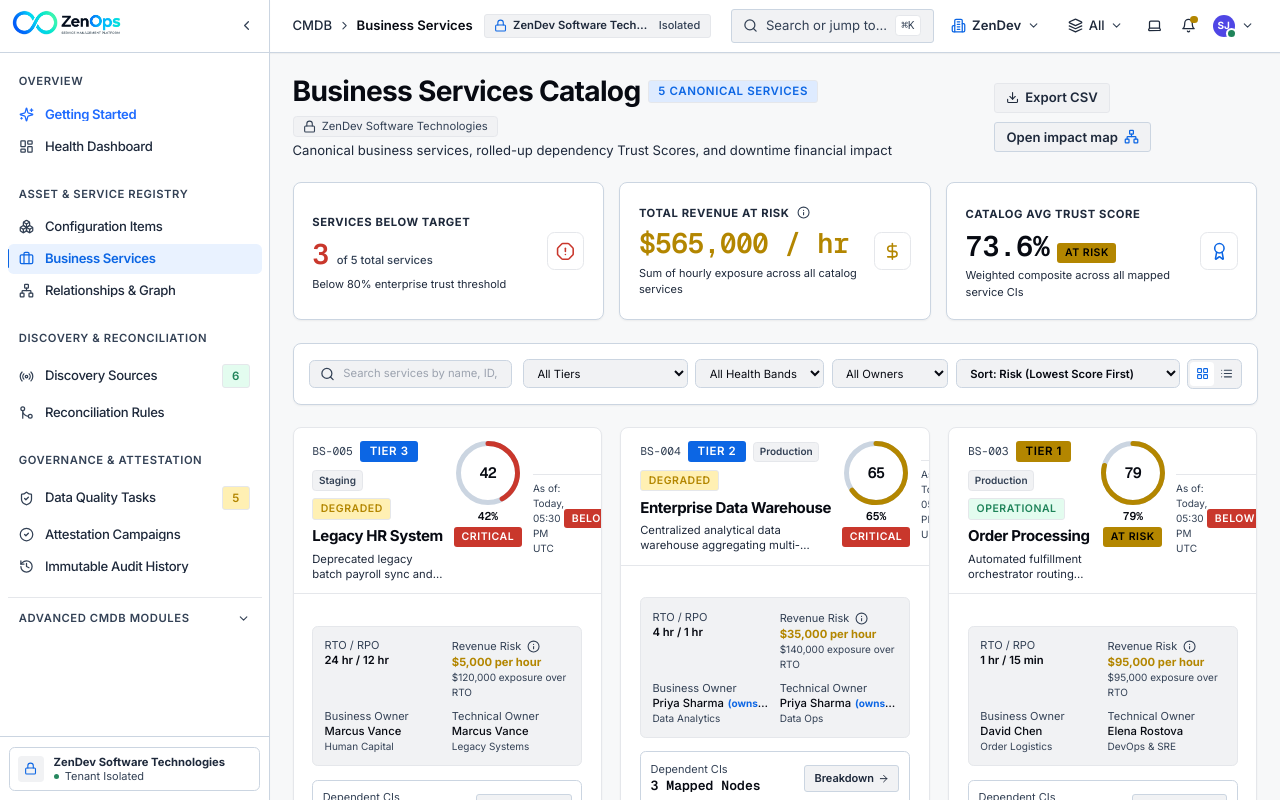
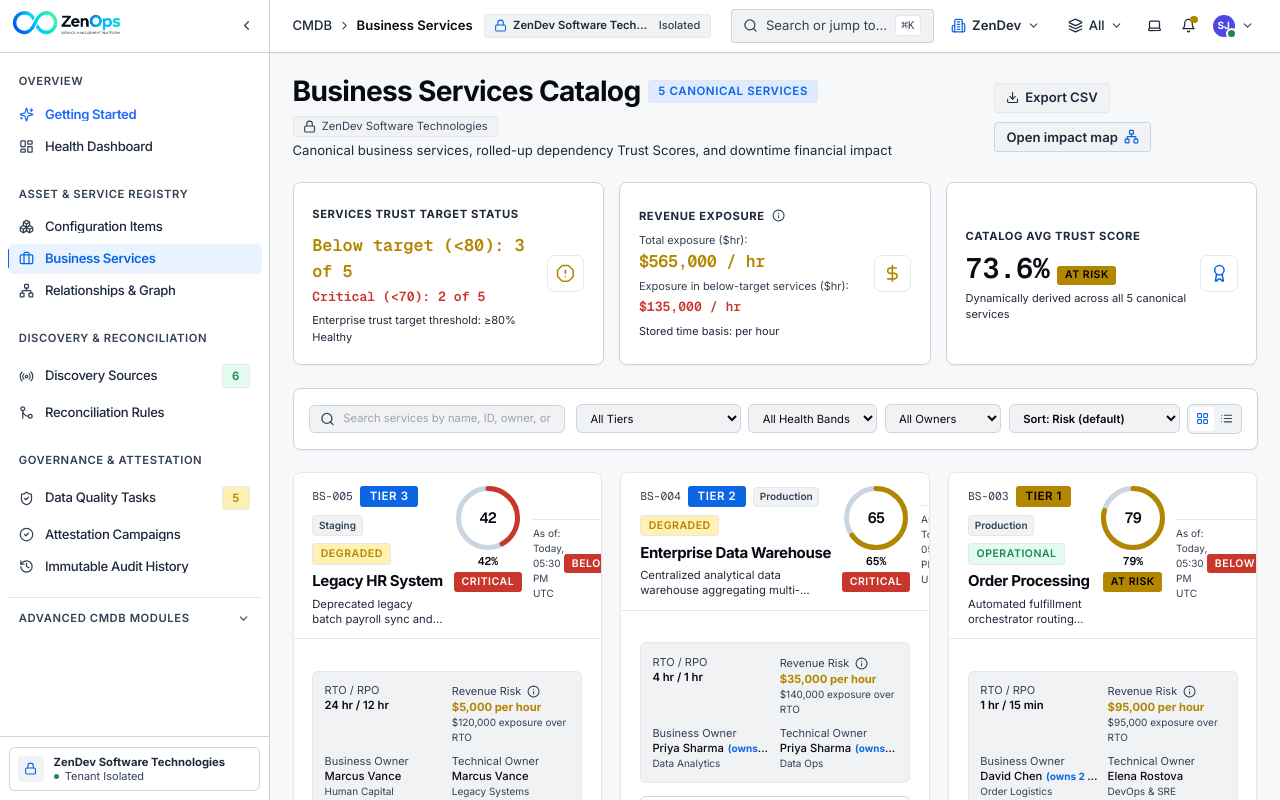
Before and after one commit to soundharyaprakash/Zenops-frontend-desgin, a Next.js app: page /services in a window 1280 px wide. Shown: the top 800 px of the page. Built offline with nearby package versions, Linux system fonts and the light colour scheme.

Commit message:
fix(services): below-target definition, dual exposure figures, owner overload threshold, and table tier/env columns

```diff
--- a/src/components/cmdb/BusinessServicesView.tsx
+++ b/src/components/cmdb/BusinessServicesView.tsx
@@ -62,16 +62,20 @@ export function BusinessServicesView() {
     return getCanonicalServiceRecords(cis, relationships);
   }, [cis, relationships]);
 
-  // Ownership frequency across all services to identify people owning > 2 services (Priority 3, Item 12)
+  // Ownership frequency across all services to identify people owning >= 2 services (Item 4)
   const ownerCounts = useMemo(() => {
     const counts = new Map<string, number>();
     allServices.forEach((s) => {
+      const distinctOwnersForService = new Set<string>();
       if (s.businessOwner?.name && s.businessOwner.name !== "Unassigned") {
-        counts.set(s.businessOwner.name, (counts.get(s.businessOwner.name) || 0) + 1);
+        distinctOwnersForService.add(s.businessOwner.name);
       }
       if (s.technicalOwner?.name && s.technicalOwner.name !== "Unassigned") {
-        counts.set(s.technicalOwner.name, (counts.get(s.technicalOwner.name) || 0) + 1);
+        distinctOwnersForService.add(s.technicalOwner.name);
       }
+      distinctOwnersForService.forEach((owner) => {
+        counts.set(owner, (counts.get(owner) || 0) + 1);
+      });
     });
     return counts;
   }, [allServices]);
@@ -85,7 +89,7 @@ export function BusinessServicesView() {
   const [bandFilter, setBandFilter] = useState<string>("All");
   const [statusFilter, setStatusFilter] = useState<string>("All");
   const [ownerFilter, setOwnerFilter] = useState<string>("All");
-  const [sortBy, setSortBy] = useState<"risk" | "score-asc" | "score-desc" | "revenue" | "name">(
+  const [sortBy, setSortBy] = useState<"risk" | "score" | "revenue" | "tier" | "name">(
     "risk"
   );
 
@@ -102,11 +106,21 @@ export function BusinessServicesView() {
     return Array.from(set).sort();
   }, [allServices]);
 
-  // Top Summary Strip Metrics (Priority 3, Item 10)
+  // Top Summary Strip Metrics (Item 1 & Item 3)
   const summaryStrip = useMemo(() => {
     const totalCount = allServices.length;
     const belowTargetCount = allServices.filter((s) => s.trustScore < 80).length;
+    const criticalCount = allServices.filter((s) => s.trustScore < 70).length;
     const totalRevRisk = allServices.reduce((sum, s) => sum + s.revenueRisk.amount, 0);
+    const belowTargetRevRisk = allServices
+      .filter((s) => s.trustScore < 80)
+      .reduce((sum, s) => sum + s.revenueRisk.amount, 0);
+
+    // Stored basis from service record (Item 3)
+    const timeBasis = allServices[0]?.revenueRisk.basis || "per hour";
+    const timeUnit = allServices[0]?.revenueRisk.timeUnit || "hr";
+
+    // Dynamic catalog average Trust Score (Item 2 - recomputed from kept scores, never hardcoded)
     const avgScore = totalCount
       ? Number((allServices.reduce((sum, s) => sum + s.trustScore, 0) / totalCount).toFixed(1))
       : 0;
@@ -114,13 +128,18 @@ export function BusinessServicesView() {
     return {
       totalCount,
       belowTargetCount,
-      totalRevRiskFormatted: `${formatCurrency(totalRevRisk)} / hr`,
-      totalRevRiskRaw: totalRevRisk,
+      criticalCount,
+      totalRevRisk,
+      belowTargetRevRisk,
+      totalRevRiskFormatted: `${formatCurrency(totalRevRisk)} / ${timeUnit}`,
+      belowTargetRevRiskFormatted: `${formatCurrency(belowTargetRevRisk)} / ${timeUnit}`,
+      timeBasis,
+      timeUnit,
       avgScore,
     };
   }, [allServices]);
 
-  // Filtered and Sorted Services (Priority 3, Item 11)
+  // Filtered and Sorted Services (Priority 3, Item 11 & Item 6)
   const filteredServices = useMemo(() => {
     return allServices
       .filter((s) => {
@@ -162,7 +181,7 @@ export function BusinessServicesView() {
         return true;
       })
       .sort((a, b) => {
-        // Priority 3, Item 11: Default sort by risk (lowest score first; ties by revenue risk * score gap)
+        // Item 6: Explicit sort dropdown (Risk (default), Trust Score, Revenue exposure, Tier, Name)
         if (sortBy === "risk") {
           if (a.trustScore !== b.trustScore) {
             return a.trustScore - b.trustScore;
@@ -171,10 +190,18 @@ export function BusinessServicesView() {
           const riskImpactB = b.revenueRisk.amount * (80 - b.trustScore);
           return riskImpactB - riskImpactA;
         }
-        if (sortBy === "score-asc") return a.trustScore - b.trustScore;
-        if (sortBy === "score-desc") return b.trustScore - a.trustScore;
-        if (sortBy === "revenue") return b.revenueRisk.amount - a.revenueRisk.amount;
-        if (sortBy === "name") return a.canonicalName.localeCompare(b.canonicalName);
+        if (sortBy === "score") {
+          return a.trustScore - b.trustScore;
+        }
+        if (sortBy === "revenue") {
+          return b.revenueRisk.amount - a.revenueRisk.amount;
+        }
+        if (sortBy === "tier") {
+          return a.tier - b.tier;
+        }
+        if (sortBy === "name") {
+          return a.canonicalName.localeCompare(b.canonicalName);
+        }
         return 0;
       });
   }, [allServices, searchQuery, tierFilter, bandFilter, statusFilter, ownerFilter, sortBy]);
@@ -318,52 +345,69 @@ export function BusinessServicesView() {
       </div>
 
       {/* ------------------------------------------------------------------- */}
-      {/* SUMMARY STRIP AT TOP (Priority 3, Item 10) */}
+      {/* SUMMARY STRIP AT TOP (Priority 3, Item 10 & Item 1, 3) */}
       {/* ------------------------------------------------------------------- */}
       <div className="grid grid-cols-1 sm:grid-cols-3 gap-3.5 sm:gap-4">
-        {/* Metric 1: Services Below Target */}
+        {/* Metric 1: Below-Target Status (Item 1) */}
         <Card className="p-4 sm:p-5 bg-surface border-border flex items-center justify-between shadow-card">
-          <div className="space-y-1">
+          <div className="space-y-1.5">
             <span className="text-xs font-bold uppercase tracking-wider text-text-secondary">
-              Services Below Target
+              Services Trust Target Status
             </span>
-            <div className="flex items-baseline gap-2 pt-0.5">
-              <span className="text-2xl sm:text-3xl font-bold font-mono text-danger">
-                {summaryStrip.belowTargetCount}
-              </span>
-              <span className="text-xs text-text-muted font-medium">
-                of {summaryStrip.totalCount} total services
+            <div className="space-y-1 pt-0.5">
+              <div className="flex items-baseline gap-2">
+                <span className="text-base sm:text-lg font-bold font-mono text-warning">
+                  Below target (&lt;80): {summaryStrip.belowTargetCount} of {summaryStrip.totalCount}
                 </span>
               </div>
+              <div className="flex items-baseline gap-2">
+                <span className="text-sm font-semibold font-mono text-danger">
+                  Critical (&lt;70): {summaryStrip.criticalCount} of {summaryStrip.totalCount}
+                </span>
+              </div>
+            </div>
             <p className="text-[11px] text-text-secondary mt-0.5">
-              Below 80% enterprise trust threshold
+              Enterprise trust target threshold: &ge;80% Healthy
             </p>
           </div>
-          <div className="w-10 h-10 rounded-lg bg-danger/10 border border-danger/20 text-danger flex items-center justify-center flex-shrink-0">
+          <div className="w-10 h-10 rounded-lg bg-warning/10 border border-warning/20 text-warning flex items-center justify-center flex-shrink-0">
             <AlertOctagon className="w-5 h-5" />
           </div>
         </Card>
 
-        {/* Metric 2: Total Revenue at Risk */}
+        {/* Metric 2: Revenue Exposure (Item 3) */}
         <Card className="p-4 sm:p-5 bg-surface border-border flex items-center justify-between shadow-card">
-          <div className="space-y-1">
+          <div className="space-y-1.5">
             <div className="flex items-center gap-1.5">
               <span className="text-xs font-bold uppercase tracking-wider text-text-secondary">
-                Total Revenue at Risk
+                Revenue Exposure
               </span>
               <InfoHint
-                title="Revenue Risk Calculation"
-                concept="Estimated gross revenue and transaction settlement exposure lost per hour of total service unavailability across Tier 0-3 applications."
+                title="Revenue Exposure Breakdown"
+                concept={`Financial exposure (${summaryStrip.timeBasis}) across all business services versus services operating below target trust scores.`}
                 whyItMatters="Aligns technical CMDB governance priorities directly with organizational business risk."
               />
             </div>
-            <div className="flex items-baseline gap-2 pt-0.5">
-              <span className="text-2xl sm:text-3xl font-bold font-mono text-warning tracking-tight">
+            <div className="space-y-1 pt-0.5">
+              <div>
+                <span className="text-[11px] text-text-muted block">
+                  Total exposure (${summaryStrip.timeUnit}):
+                </span>
+                <span className="text-base sm:text-lg font-bold font-mono text-warning tracking-tight">
                   {summaryStrip.totalRevRiskFormatted}
                 </span>
               </div>
+              <div>
+                <span className="text-[11px] text-text-muted block">
+                  Exposure in below-target services (${summaryStrip.timeUnit}):
+                </span>
+                <span className="text-sm font-semibold font-mono text-danger">
+                  {summaryStrip.belowTargetRevRiskFormatted}
+                </span>
+              </div>
+            </div>
             <p className="text-[11px] text-text-secondary mt-0.5">
-              Sum of hourly exposure across all catalog services
+              Stored time basis: {summaryStrip.timeBasis}
             </p>
           </div>
           <div className="w-10 h-10 rounded-lg bg-warning/10 border border-warning/20 text-warning flex items-center justify-center flex-shrink-0">
@@ -371,7 +415,7 @@ export function BusinessServicesView() {
           </div>
         </Card>
 
-        {/* Metric 3: Average Trust Score */}
+        {/* Metric 3: Average Trust Score (Item 2) */}
         <Card className="p-4 sm:p-5 bg-surface border-border flex items-center justify-between shadow-card">
           <div className="space-y-1">
             <span className="text-xs font-bold uppercase tracking-wider text-text-secondary">
@@ -400,7 +444,7 @@ export function BusinessServicesView() {
               </Lozenge>
             </div>
             <p className="text-[11px] text-text-secondary mt-0.5">
-              Weighted composite across all mapped service CIs
+              Dynamically derived across all {summaryStrip.totalCount} canonical services
             </p>
           </div>
           <div className="w-10 h-10 rounded-lg bg-primary/10 border border-primary/20 text-primary flex items-center justify-center flex-shrink-0">
@@ -467,17 +511,17 @@ export function BusinessServicesView() {
               ))}
             </select>
 
-            {/* Sort Dropdown */}
+            {/* Sort Dropdown (Item 6) */}
             <select
               value={sortBy}
               onChange={(e) => setSortBy(e.target.value as any)}
               className="bg-sunken border border-border rounded-md px-2.5 py-1.5 text-xs font-semibold text-text-default focus:outline-none focus:ring-1 focus:ring-primary"
             >
-              <option value="risk">Sort: Risk (Lowest Score First)</option>
-              <option value="score-asc">Sort: Trust Score (Lowest First)</option>
-              <option value="score-desc">Sort: Trust Score (Highest First)</option>
-              <option value="revenue">Sort: Revenue Risk (Highest First)</option>
-              <option value="name">Sort: Service Name (A - Z)</option>
+              <option value="risk">Sort: Risk (default)</option>
+              <option value="score">Sort: Trust Score</option>
+              <option value="revenue">Sort: Revenue exposure</option>
+              <option value="tier">Sort: Tier</option>
+              <option value="name">Sort: Name</option>
             </select>
 
             {/* View Mode Toggle: Cards vs Table (Priority 4, Item 13) */}
@@ -591,9 +635,10 @@ export function BusinessServicesView() {
                       </div>
                     </div>
 
-                    {/* Score as of timestamp (Priority 2, Item 7) */}
+                    {/* Score as of timestamp & Health Band + Target Status (Item 1 & Item 7) */}
                     <div className="pt-1.5 flex items-center justify-between text-[10px] text-text-muted border-t border-border/40 mt-2">
                       <span>As of: {svc.scoreAsOf}</span>
+                      <div className="flex items-center gap-1.5">
                         <Lozenge
                           appearance={isBelowTarget ? "bold" : "subtle"}
                           variant={svc.targetStatus.variant}
@@ -601,6 +646,14 @@ export function BusinessServicesView() {
                         >
                           {svc.targetStatus.label}
                         </Lozenge>
+                        <Lozenge
+                          appearance="subtle"
+                          variant={svc.band.lozengeVariant}
+                          size="xs"
+                        >
+                          {svc.band.label}
+                        </Lozenge>
+                      </div>
                     </div>
                   </CardHeader>
 
@@ -641,12 +694,12 @@ export function BusinessServicesView() {
                         </span>
                       </div>
 
-                      {/* Business Owner (Priority 3, Item 12) */}
+                      {/* Business Owner (Priority 3, Item 12 & Item 4: triggers at >=2 services) */}
                       <div>
                         <span className="text-text-muted text-[11px] block">Business Owner</span>
                         <div className="font-medium text-text-default truncate">
                           <span>{svc.businessOwner.name}</span>
-                          {bizCount > 2 && (
+                          {bizCount >= 2 && (
                             <span className="text-[10px] text-primary font-bold ml-1">
                               (owns {bizCount} services)
                             </span>
@@ -657,12 +710,12 @@ export function BusinessServicesView() {
                         </span>
                       </div>
 
-                      {/* Technical Owner (Priority 3, Item 12) */}
+                      {/* Technical Owner (Priority 3, Item 12 & Item 4: triggers at >=2 services) */}
                       <div>
                         <span className="text-text-muted text-[11px] block">Technical Owner</span>
                         <div className="font-medium text-text-default truncate">
                           <span>{svc.technicalOwner.name}</span>
-                          {techCount > 2 && (
+                          {techCount >= 2 && (
                             <span className="text-[10px] text-primary font-bold ml-1">
                               (owns {techCount} services)
                             </span>
@@ -812,6 +865,7 @@ export function BusinessServicesView() {
                 <tr>
                   <th className="px-4 py-3">Service Name & ID</th>
                   <th className="px-3 py-3">Tier</th>
+                  <th className="px-3 py-3">Environment</th>
                   <th className="px-3 py-3">Trust Score</th>
                   <th className="px-3 py-3">Target Status</th>
                   <th className="px-3 py-3">Dependent CIs</th>
@@ -845,9 +899,8 @@ export function BusinessServicesView() {
                         </div>
                       </td>
 
-                      {/* Tier & Env */}
+                      {/* Tier (Item 5) */}
                       <td className="px-3 py-3">
-                        <div className="flex items-center gap-1.5">
                         <Lozenge
                           appearance="bold"
                           variant={svc.tier === 0 ? "danger" : svc.tier === 1 ? "warning" : "info"}
@@ -855,8 +908,13 @@ export function BusinessServicesView() {
                         >
                           {svc.tierLabel}
                         </Lozenge>
-                          <span className="text-[10px] text-text-muted">{svc.environment}</span>
-                        </div>
+                      </td>
+
+                      {/* Environment (Item 5) */}
+                      <td className="px-3 py-3">
+                        <span className="text-[11px] font-medium text-text-secondary bg-sunken px-2 py-0.5 rounded border border-border/60">
+                          {svc.environment}
+                        </span>
                       </td>
 
                       {/* Trust Score & Health Band (Priority 1, Item 4) */}
@@ -878,8 +936,9 @@ export function BusinessServicesView() {
                         </div>
                       </td>
 
-                      {/* Target Status */}
+                      {/* Target Status (Item 1) */}
                       <td className="px-3 py-3">
+                        <div className="flex items-center gap-1.5 flex-wrap">
                           <Lozenge
                             appearance={isBelowTarget ? "bold" : "subtle"}
                             variant={svc.targetStatus.variant}
@@ -887,6 +946,14 @@ export function BusinessServicesView() {
                           >
                             {svc.targetStatus.label}
                           </Lozenge>
+                          <Lozenge
+                            appearance="subtle"
+                            variant={svc.band.lozengeVariant}
+                            size="xs"
+                          >
+                            {svc.band.label}
+                          </Lozenge>
+                        </div>
                       </td>
 
                       {/* Dependent CIs Clickable (Priority 4, Item 18) */}
@@ -915,7 +982,7 @@ export function BusinessServicesView() {
                         {svc.rtoFormatted} / {svc.rpoFormatted}
                       </td>
 
-                      {/* Owners */}
+                      {/* Owners (Item 4: triggers at >=2 services) */}
                       <td className="px-3 py-3">
                         <div className="space-y-0.5 max-w-[180px] text-[11px]">
                           <div className="truncate">
@@ -923,7 +990,7 @@ export function BusinessServicesView() {
                             <span className="font-medium text-text-default">
                               {svc.businessOwner.name}
                             </span>
-                            {bizCount > 2 && (
+                            {bizCount >= 2 && (
                               <span className="text-[10px] text-primary font-bold ml-1">
                                 (owns {bizCount})
                               </span>
@@ -934,7 +1001,7 @@ export function BusinessServicesView() {
                             <span className="font-medium text-text-default">
                               {svc.technicalOwner.name}
                             </span>
-                            {techCount > 2 && (
+                            {techCount >= 2 && (
                               <span className="text-[10px] text-primary font-bold ml-1">
                                 (owns {techCount})
                               </span>
--- a/src/lib/services/serviceRecord.ts
+++ b/src/lib/services/serviceRecord.ts
@@ -65,7 +65,8 @@ export interface OwnerInfo {
 export interface RevenueRisk {
   amount: number;
   currency: string;
-  basis: string; // e.g. "hour"
+  basis: string; // e.g. "per hour" (stored basis)
+  timeUnit: string; // e.g. "hr"
   formatted: string; // e.g. "$285,000 per hour"
 }
 
@@ -417,7 +418,8 @@ export function getCanonicalServiceRecords(
       revenueRisk: {
         amount: def.revenueAmount,
         currency: def.currency,
-        basis: "hour",
+        basis: "per hour",
+        timeUnit: "hr",
         formatted: `${formatCurrency(def.revenueAmount, def.currency)} per hour`,
       },
       rtoExposure,
```
Lines whose indentation alone changed are shown as unchanged.
